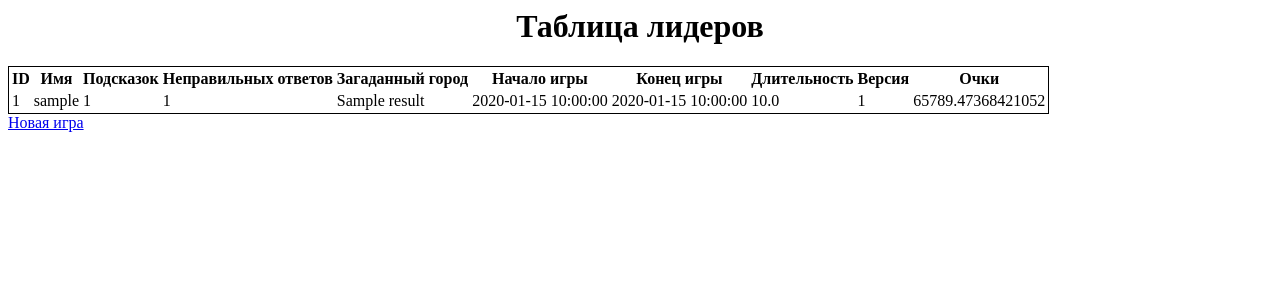
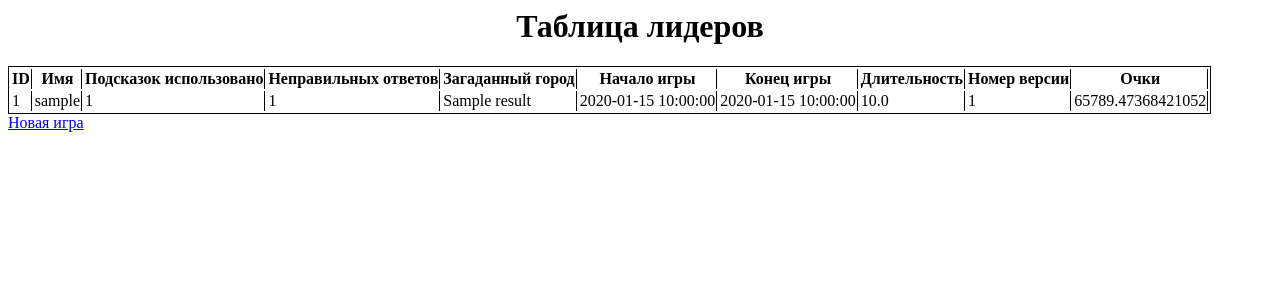
Before and after one commit to groomyjohny/City-Guesser, a Flask app: page /leaderboard in a window 1280 px wide. Shown: the top 300 px of the page. Run offline with Flask 2, Linux system fonts and the light colour scheme; tables that the repository leaves empty hold one stand-in row (values such as "Sample post").

Commit message:
Small visual changes lo leaderboard table

```diff
--- a/templates/leaderboard.html
+++ b/templates/leaderboard.html
@@ -1,24 +1,28 @@
 <style>
     #leaderboard-table {
         border: 1px solid black;
+    }
+    .board-cell, th {
+        border-right: 1px solid black;
+        border-collapse: collapse;
     }
 </style>
 <h1 style="text-align: center;">Таблица лидеров</h1>
 <table id="leaderboard-table">
     <th>ID</th>
     <th>Имя</th>
-    <th>Подсказок</th>
+    <th>Подсказок использовано</th>
     <th>Неправильных ответов</th>
     <th>Загаданный город</th>
     <th>Начало игры</th>
     <th>Конец игры</th>
     <th>Длительность</th>
-    <th>Версия</th>
+    <th>Номер версии</th>
     <th>Очки</th>
     {% for el in data %}
         <tr>
             {% for el2 in el %}
-            <td>{{el2}}</td>
+            <td class="board-cell">{{el2}}</td>
             {% endfor %}
         </tr>
     {% endfor %}
```
